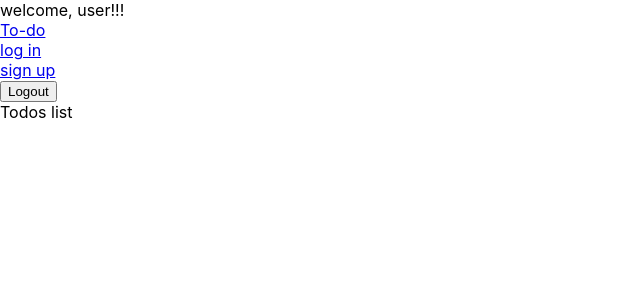
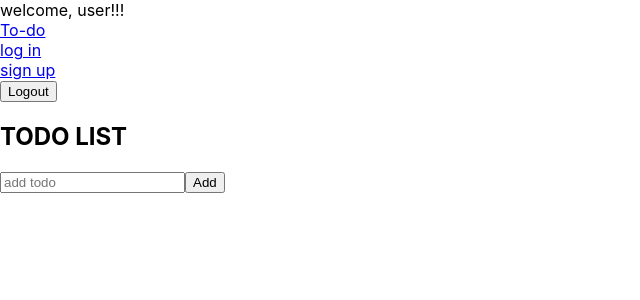
Before and after one commit to davidabutler92/lab-13-front-end-todos, a React (Create React App) app: page /todos in a window 1280 px wide. Shown: the top 300 px of the page, without its empty margins (0-640 px from the left). Built offline with nearby package versions, Linux system fonts and the light colour scheme; no server answers; sample sign-in values are in the browser's storage.

Commit message:
add Todos component and form with a submit function to add todos

```diff
--- a/src/Todos.js
+++ b/src/Todos.js
@@ -1,10 +1,47 @@
 import React, { Component } from 'react'
+import { fetchTodos, createTodo } from './servers';
 
 export default class Todos extends Component {
+
+    state = {
+        todos: [],
+        todo: '',
+        loading: false
+    }
+
+    componentDidMount = async () => {
+        this.setState({ loading: true })
+        const response =  await fetchTodos();
+
+        this.setState({ todos: response.body, loading: false })
+    }
+
+    handleSubmit = async (e) => {
+        const { todo } = this.state
+        e.preventDefault();
+
+        const newTodo = {
+            todo: todo
+        };
+
+        await createTodo(newTodo)
+
+        await fetchTodos();
+        console.log(this.state.todos);
+    }
+
     render() {
         return (
             <div>
-                Todos list
+                <h2>TODO LIST</h2>
+                <form onSubmit={this.handleSubmit}>
+                    <label>
+                        <input
+                        onChange={(e) => this.setState({ todo: e.target.value})}
+                        placeholder='add todo'></input>
+                    </label>
+                    <button>Add</button>
+                </form>
             </div>
         )
     }
--- a/src/servers.js
+++ b/src/servers.js
@@ -3,10 +3,10 @@ import request from 'superagent';
 
 const URL = 'https://warm-bayou-77109.herokuapp.com'
 
-export function fetchTodos() {
+export async function fetchTodos() {
     const TOKEN = localStorage.getItem('TOKEN');
     try {
-        return request
+        return await request
                 .get(`${URL}/api/todos`)
                 .set('Authorization', TOKEN)
     } catch(err) {
@@ -14,11 +14,11 @@ export function fetchTodos() {
     }
 }
 
-export function createTodo(user) {
+export function createTodo(item) {
     const TOKEN = localStorage.getItem('TOKEN');
     try {
         return request
-                .post(`${URL}/api/todos`, user)
+                .post(`${URL}/api/todos`, item)
                 .set('Authorization', TOKEN)
     } catch(err) {
         throw err;
```
